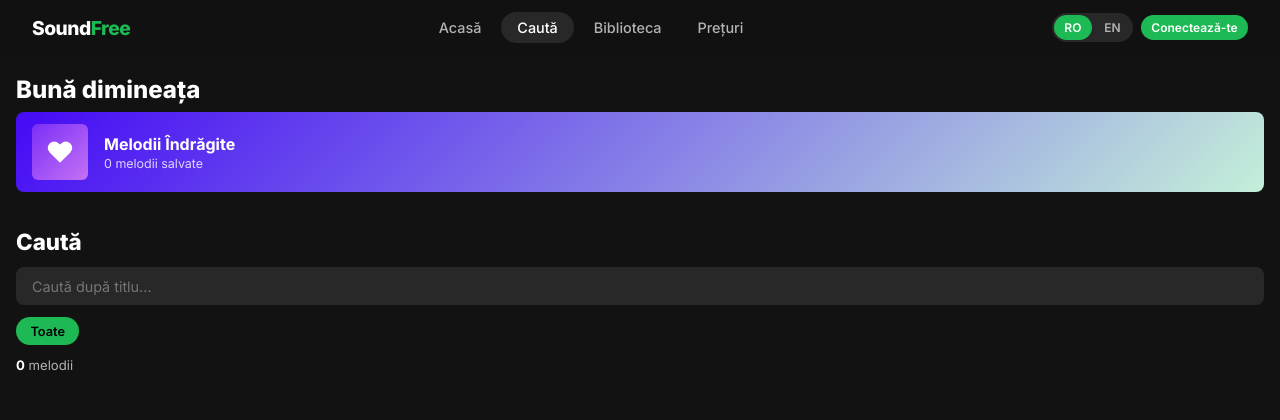
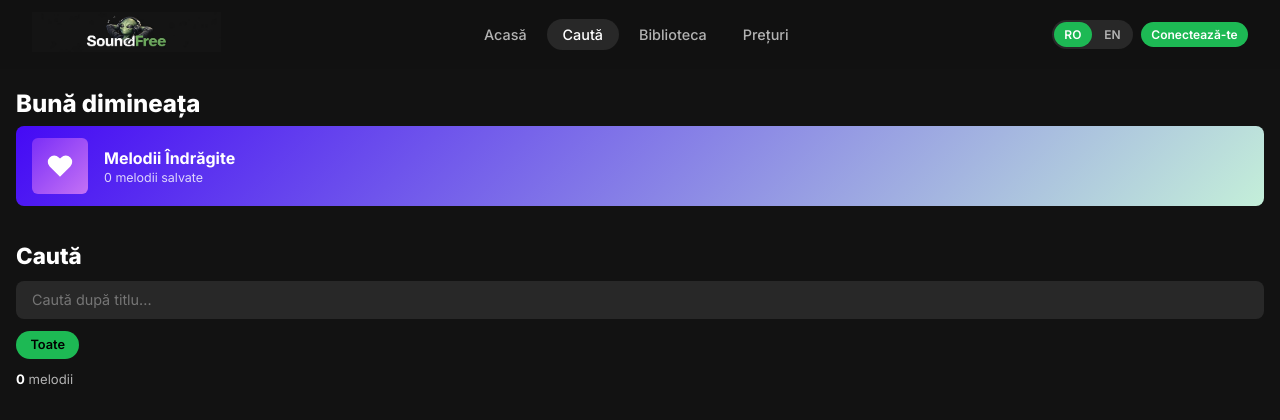
Before and after one commit to SoundFree23/soundfree, a Django app: page /browse/ in a window 1280 px wide. Shown: the top 420 px of the page. Run offline with Django 5.2, Linux system fonts and the light colour scheme; data that the repository does not hold is empty.

Commit message:
Add Logo.png as site logo

```diff
--- a/templates/music/base.html
+++ b/templates/music/base.html
@@ -1,3 +1,4 @@
+{% load static %}
 <!DOCTYPE html>
 <html lang="ro">
 <head>
@@ -578,7 +579,7 @@
 <!-- TOP HEADER -->
 <div class="top-header">
   <a href="{% url 'music:home' %}" class="nav-logo">
-    Sound<span>Free</span>
+    <img src="{% static 'Logo.png' %}" alt="SoundFree" style="height:40px;">
   </a>
   <div class="desktop-nav">
     <a href="{% url 'music:home' %}">{{ t.nav_home }}</a>
```
